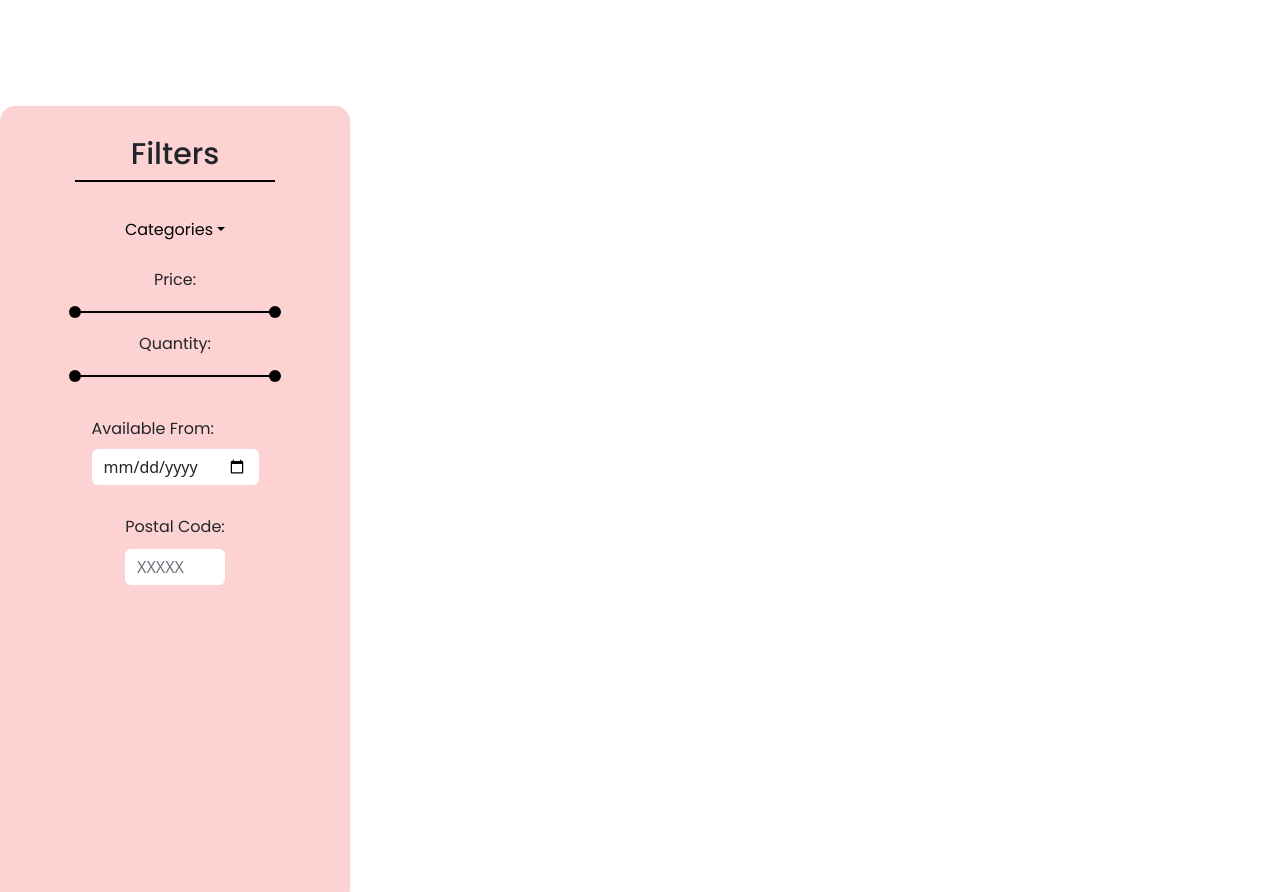
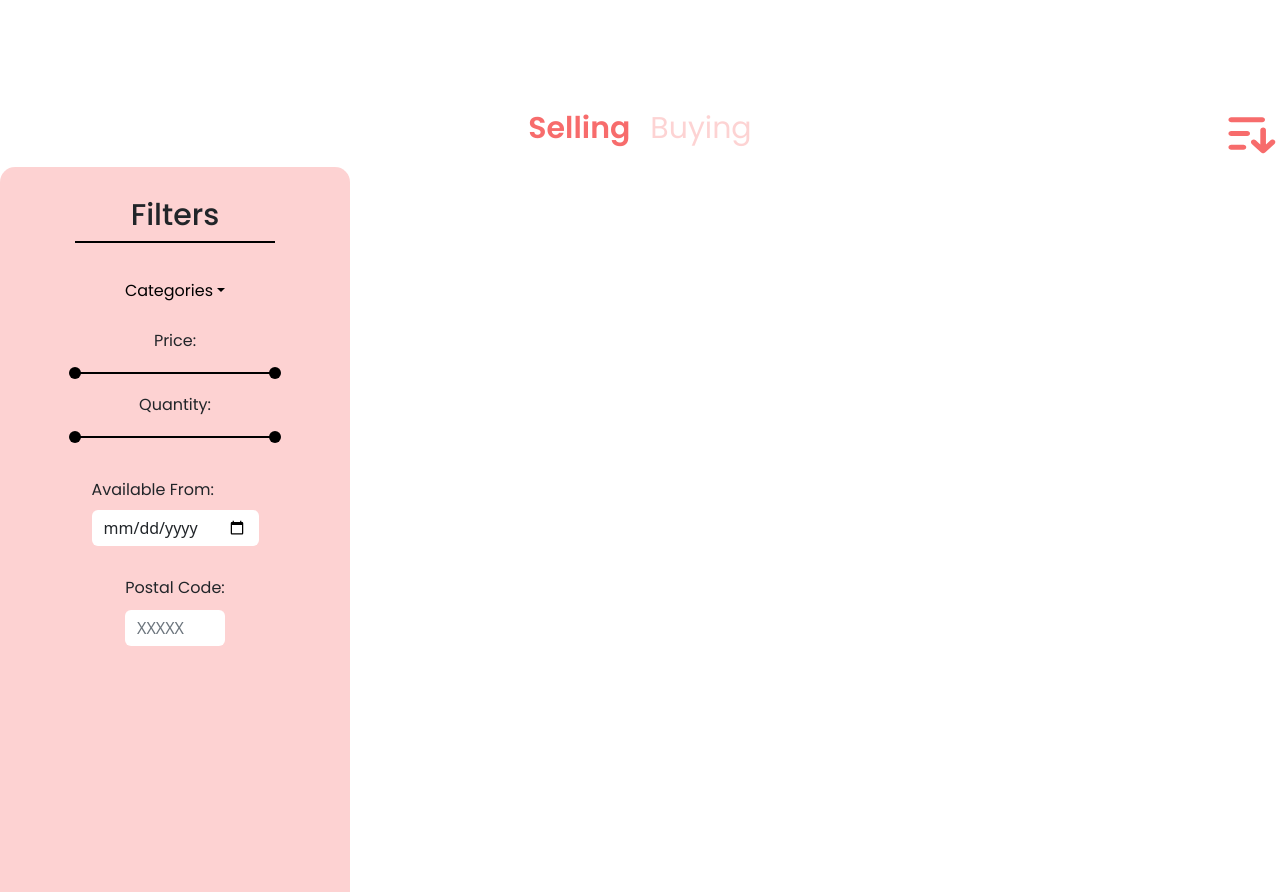
Before and after one commit to lups2000/stockbridge, a React (Create React App) app in the folder client/: page / in a window 1280 px wide. Shown: the part 1276-2168 px from the top of the page. Built offline with nearby package versions, Linux system fonts and the light colour scheme.

Commit message:
just design

```diff
--- a/client/src/pages/Home.tsx
+++ b/client/src/pages/Home.tsx
@@ -9,6 +9,8 @@ import { PostOrSearch } from "../components/Home/PostOrSearch";
 import useMediaQuery from "../hooks/useMediaQuery";
 import { Page } from "../components/Page";
 import { Filters } from "../components/Home/Filters";
+import { BodyText } from "../components/Text/BodyText";
+import sortIcon from "../assets/sort-icon.svg";
 
 const stepDescriptions: { message: string; icon: string }[] = [
   {
@@ -82,6 +84,32 @@ export function Home() {
           message="Active Adverts"
         ></Title>
         <div style={{ marginTop: 100 }}>
+          <img
+            src={sortIcon}
+            alt="sortIcon"
+            style={{ position: "absolute", right: 0 }}
+          />
+          <div
+            style={{
+              display: "flex",
+              flexDirection: "row",
+              gap: 20,
+              justifyContent: "center",
+            }}
+          >
+            <BodyText
+              style={{
+                color: palette.subSectionsBgAccent,
+                fontSize: 30,
+                fontWeight: 600,
+              }}
+              message="Selling"
+            />
+            <BodyText
+              style={{ color: palette.subSectionsBgLighter, fontSize: 30 }}
+              message="Buying"
+            />
+          </div>
           <Filters />
         </div>
       </div>
```
Also changed, not shown: client/src/assets/sort-icon.svg (added).
